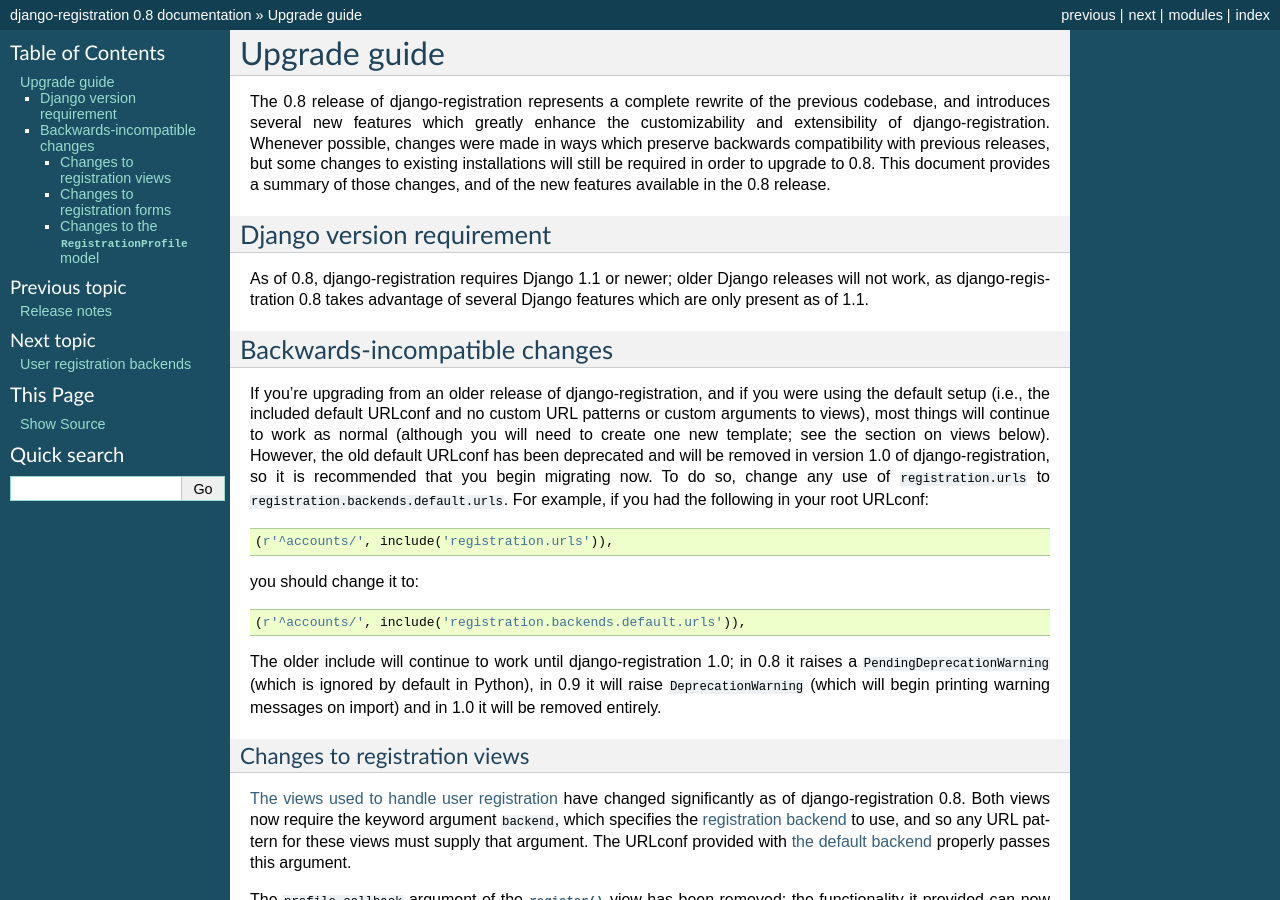
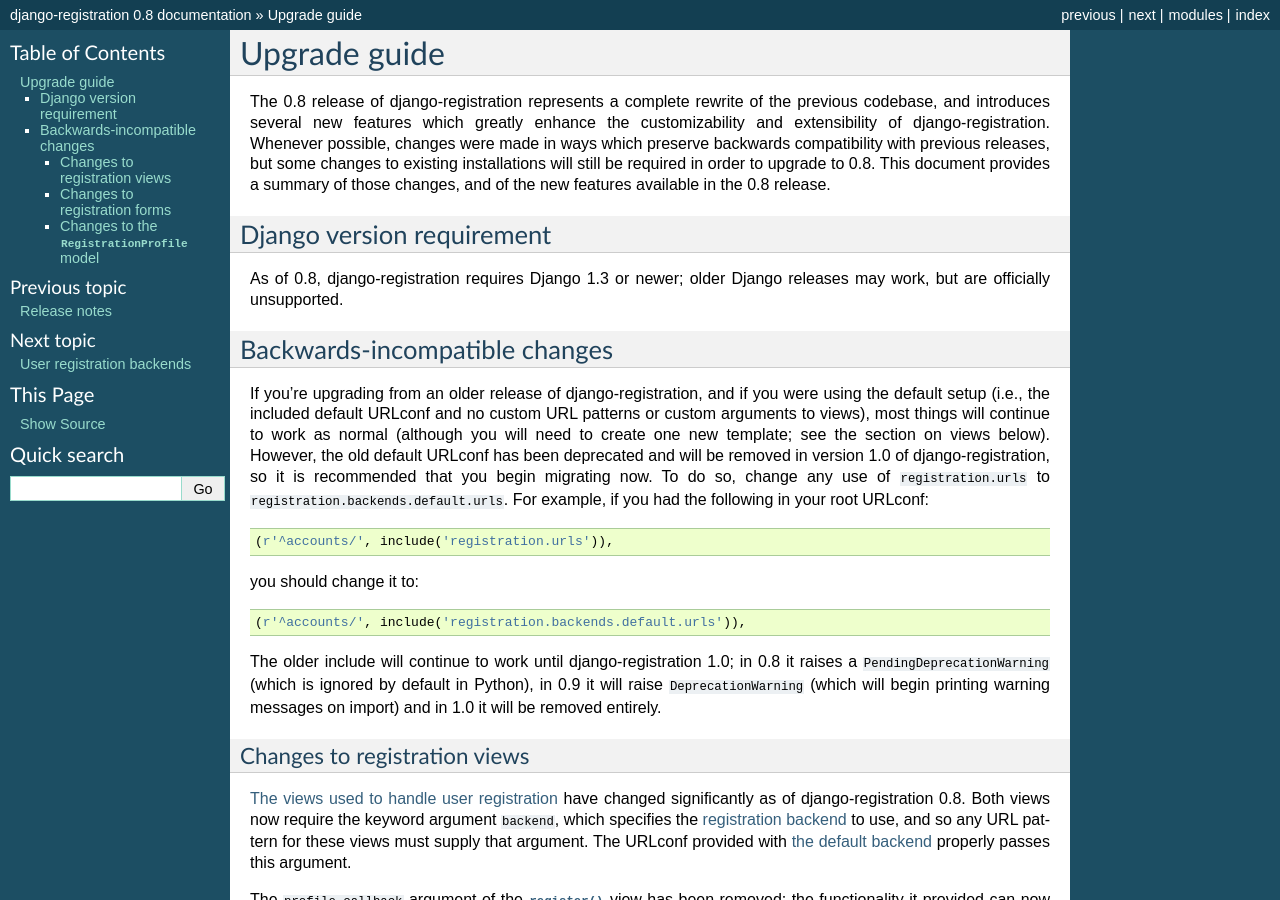
Before and after one commit to macropin/django-registration, a Sphinx documentation site: the page built from docs/upgrade.rst, in a window 1280 px wide and 900 px high. Built offline with Sphinx 7.4.7, drawn with Linux system fonts in a browser that asks for light colours.

Commit message:
Update the version requirement in docs.

```diff
--- a/docs/upgrade.rst
+++ b/docs/upgrade.rst
@@ -16,10 +16,8 @@
 Django version requirement
 --------------------------
 
-As of |version|, django-registration requires Django 1.1 or newer;
-older Django releases will not work, as django-registration |version|
-takes advantage of several Django features which are only present as
-of 1.1.
+As of |version|, django-registration requires Django 1.3 or newer;
+older Django releases may work, but are officially unsupported.
 
 
 Backwards-incompatible changes
```
